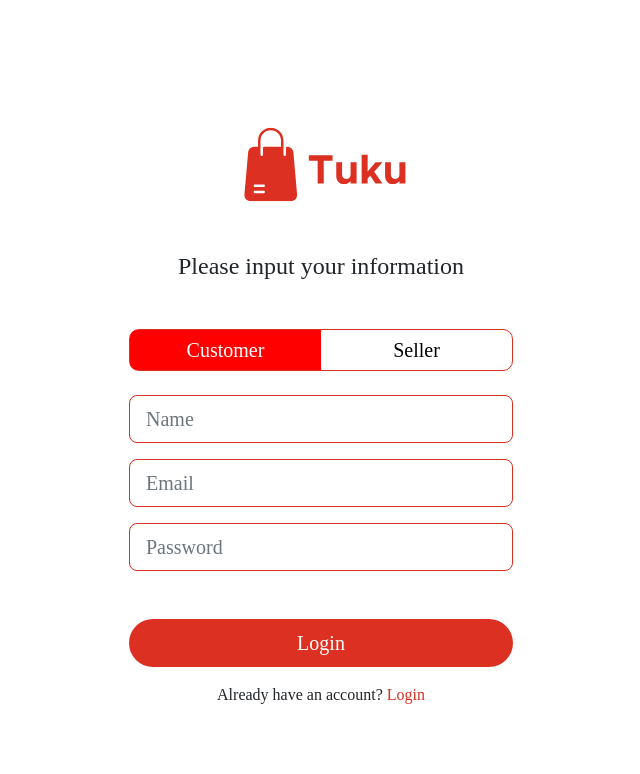
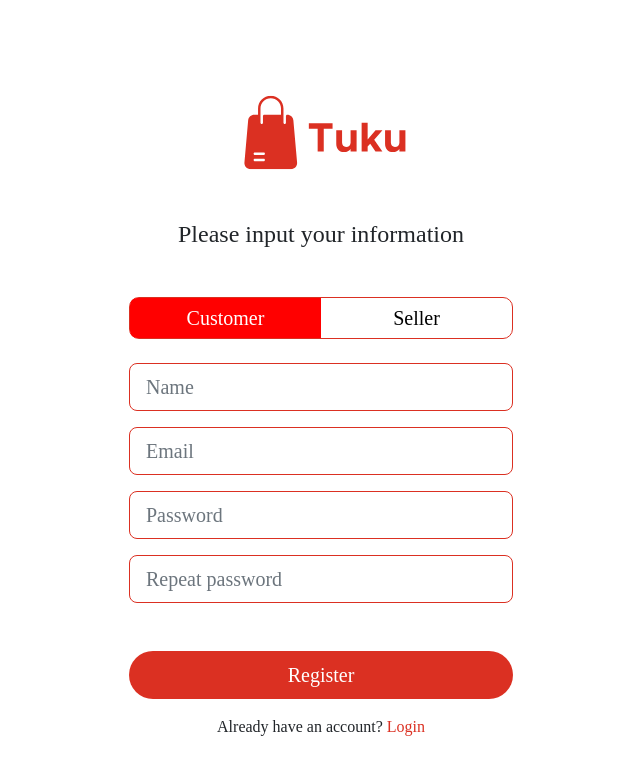
Before and after one commit to mikhaelkevin/fe-blanja-app, a React (Create React App) app: page /register in a window 1280 px wide. Shown: the top 774 px of the page, without its empty margins (319-959 px from the left). Built offline with nearby package versions, Linux system fonts and the light colour scheme; a web font is replaced by a local one.

Commit message:
update(register): adding new input box on form, which is repeat password

```diff
--- a/src/components/Auth/CustRegisterForm.jsx
+++ b/src/components/Auth/CustRegisterForm.jsx
@@ -12,10 +12,13 @@ function CustRegisterForm() {
         <div className="mb-3">
           <input type="email" className="form-control form-control-lg" id="email" placeholder="Email" />
         </div>
-        <div className="mb-5">
+        <div className="mb-3">
           <input type="password" className="form-control form-control-lg" name="password" id="password" placeholder="Password" />
         </div>
-        <button type="submit" className="btn btn-lg w-100">Login</button>
+        <div className="mb-5">
+          <input type="password" className="form-control form-control-lg" name="repeat_password" id="repeat_password" placeholder="Repeat password" />
+        </div>
+        <button type="submit" className="btn btn-lg w-100">Register</button>
       </form>
       <p className="text-center">
         Already have an account?
--- a/src/components/Auth/SellerRegisterForm.jsx
+++ b/src/components/Auth/SellerRegisterForm.jsx
@@ -18,10 +18,13 @@ function CustRegisterForm() {
         <div className="mb-3">
           <input type="text" className="form-control form-control-lg" id="store_name" placeholder="Store name" />
         </div>
-        <div className="mb-5">
+        <div className="mb-3">
           <input type="password" className="form-control form-control-lg" name="password" id="password" placeholder="Password" />
         </div>
-        <button type="submit" className="btn btn-lg w-100">Login</button>
+        <div className="mb-5">
+          <input type="password" className="form-control form-control-lg" name="repeat_password" id="repeat_password" placeholder="Repeat password" />
+        </div>
+        <button type="submit" className="btn btn-lg w-100">Register</button>
       </form>
       <p className="text-center">
         Already have an account?
```
